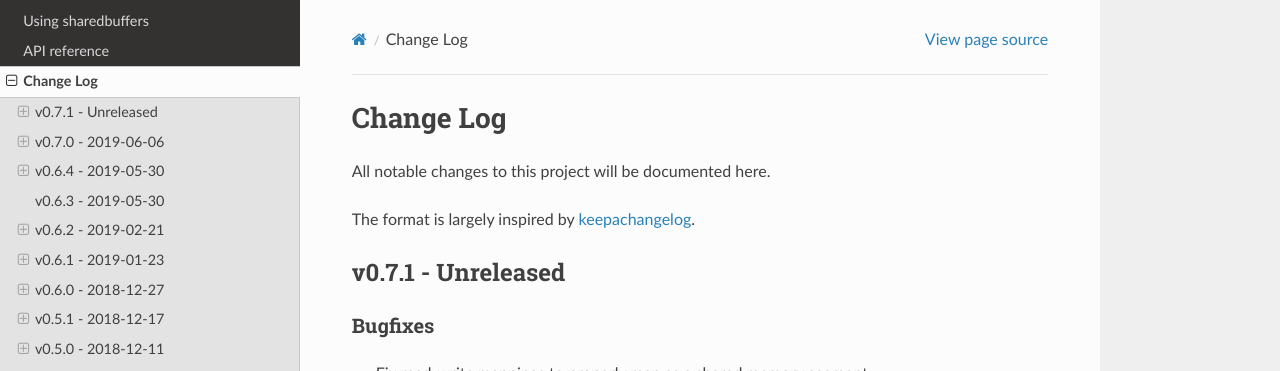
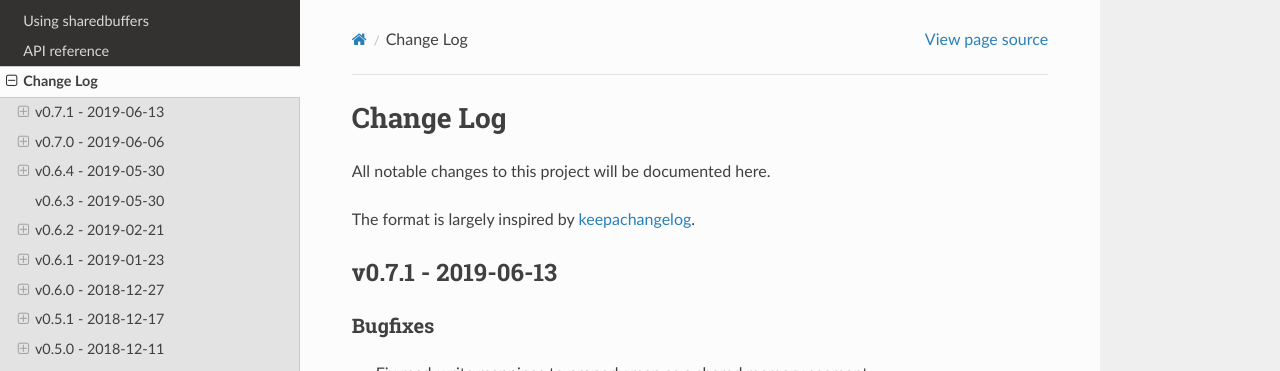
Before and after one commit to jampp/sharedbuffers, a Sphinx documentation site: the page built from doc/source/CHANGELOG.rst, in a window 1280 px wide and 900 px high. Shown: the top 371 px of the window. Built offline with Sphinx 7.4.7 and the Read the Docs theme 2.0.0, drawn with Linux system fonts in a browser that asks for light colours.

Commit message:
Mark release date

```diff
--- a/doc/source/CHANGELOG.rst
+++ b/doc/source/CHANGELOG.rst
@@ -7,7 +7,7 @@ The format is largely inspired by keepachangelog_.
 
 .. _0.1.1:
 
-v0.7.1 - Unreleased
+v0.7.1 - 2019-06-13
 ===================
 
 Bugfixes
```
